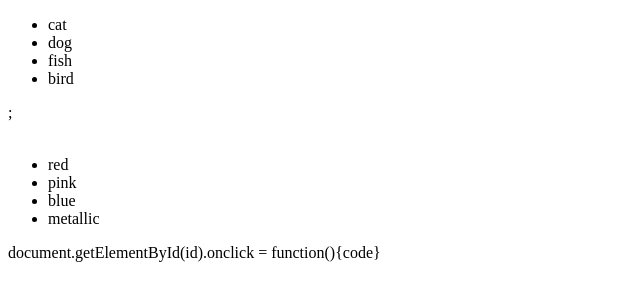
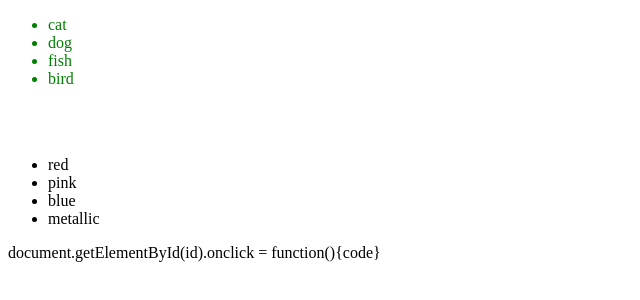
Before and after one commit to Shusweela/week5, a website: page index.html in a window 1280 px wide. Shown: the full height of the page, 0-640 px from the left. Drawn offline with Linux system fonts and the light colour scheme.

Commit message:
got 1st step to work

```diff
--- a/dom.js
+++ b/dom.js
@@ -1,2 +1 @@
-<script>document.getElementById("list1").style.color = "green";
-</script>
+document.getElementById("list1").style.color = "green";
--- a/index.html
+++ b/index.html
@@ -6,18 +6,13 @@
     <title>DOM Manipulation...</title>
 </head>
 <body>
- <script src="dom.js" ></script>
-
  <div>
-     <p id="list1">
-     <ul>
-         <li>cat</li>
+        <ul id="list1">
+         <li class="list1a">cat</li>
          <li>dog</li>
          <li>fish</li>
          <li>bird</li>
      </ul>
-     </p>
-     <script>document.getElementById("list1").style.color ="green"</script>;
      <br>
      <br>
      <ul id="list2">
@@ -27,7 +22,7 @@
         <li>metallic</li>
      </ul>
 
-
+     <script src="dom.js"></script>
      document.getElementById(id).onclick = function(){code}
  </div>
 </body>
```
